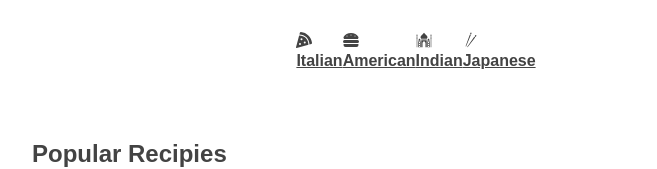
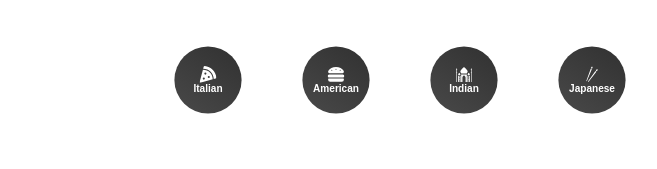
Before and after one commit to shubhamxdd/recipie, a React (Vite) app: page / in a window 1280 px wide. Shown: the top 169 px of the page, without its empty margins (224-881 px from the left). Built offline with nearby package versions, Linux system fonts and the light colour scheme; no server answers; the HTML template or start-up script is replaced by a standard one.

Commit message:
Style NavLink element

```diff
--- a/src/components/Category.jsx
+++ b/src/components/Category.jsx
@@ -1,27 +1,27 @@
 import { FaPizzaSlice, FaHamburger } from "react-icons/fa";
 import { GiIndianPalace, GiChopsticks } from "react-icons/gi";
-import { List } from "../styles/myStyles";
-import { NavLink } from "react-router-dom";
+import { List, StyledNavLink } from "../styles/myStyles";
+// import { NavLink } from "react-router-dom";
 
 const Category = () => {
   return (
     <List>
-      <NavLink to="/cuisine/italian">
+      <StyledNavLink to="/cuisine/italian">
         <FaPizzaSlice />
         <h4>Italian</h4>
-      </NavLink>
-      <NavLink to="/cuisine/american">
+      </StyledNavLink>
+      <StyledNavLink to="/cuisine/american">
         <FaHamburger />
         <h4>American</h4>
-      </NavLink>
-      <NavLink to="/cuisine/indian">
+      </StyledNavLink>
+      <StyledNavLink to="/cuisine/indian">
         <GiIndianPalace />
         <h4>Indian</h4>
-      </NavLink>
-      <NavLink to="/cuisine/japanese">
+      </StyledNavLink>
+      <StyledNavLink to="/cuisine/japanese">
         <GiChopsticks />
         <h4>Japanese</h4>
-      </NavLink>
+      </StyledNavLink>
     </List>
   );
 };
--- a/src/styles/myStyles.jsx
+++ b/src/styles/myStyles.jsx
@@ -1,4 +1,5 @@
 import styled from "styled-components";
+import { NavLink } from "react-router-dom";
 
 const Wrapper = styled.div`
   margin: 4rem 0;
@@ -46,4 +47,36 @@ const List = styled.div`
   margin: 2rem 0;
 `;
 
-export { Wrapper, Card, Gradient, List };
+const StyledNavLink = styled(NavLink)`
+  display: flex;
+  justify-content: center;
+  align-items: center;
+  flex-direction: column;
+  border-radius: 50%;
+  margin-right: 2rem;
+  text-decoration: none;
+  background: linear-gradient(35deg, #494949, #313131);
+  height: 6rem;
+  width: 6rem;
+  cursor: pointer;
+  transform: scale(0.7);
+  h4 {
+    color: white;
+    font-size: 0.9rem;
+  }
+  svg {
+    color: white;
+    font-size: 1.5rem;
+  }
+  &.active {
+    background: linear-gradient(to right, #f27121, #e94057);
+
+    svg {
+      color: white;
+    }
+    h4 {
+      color: white;
+    }
+  }
+`;
+export { Wrapper, Card, Gradient, List, StyledNavLink };
```
